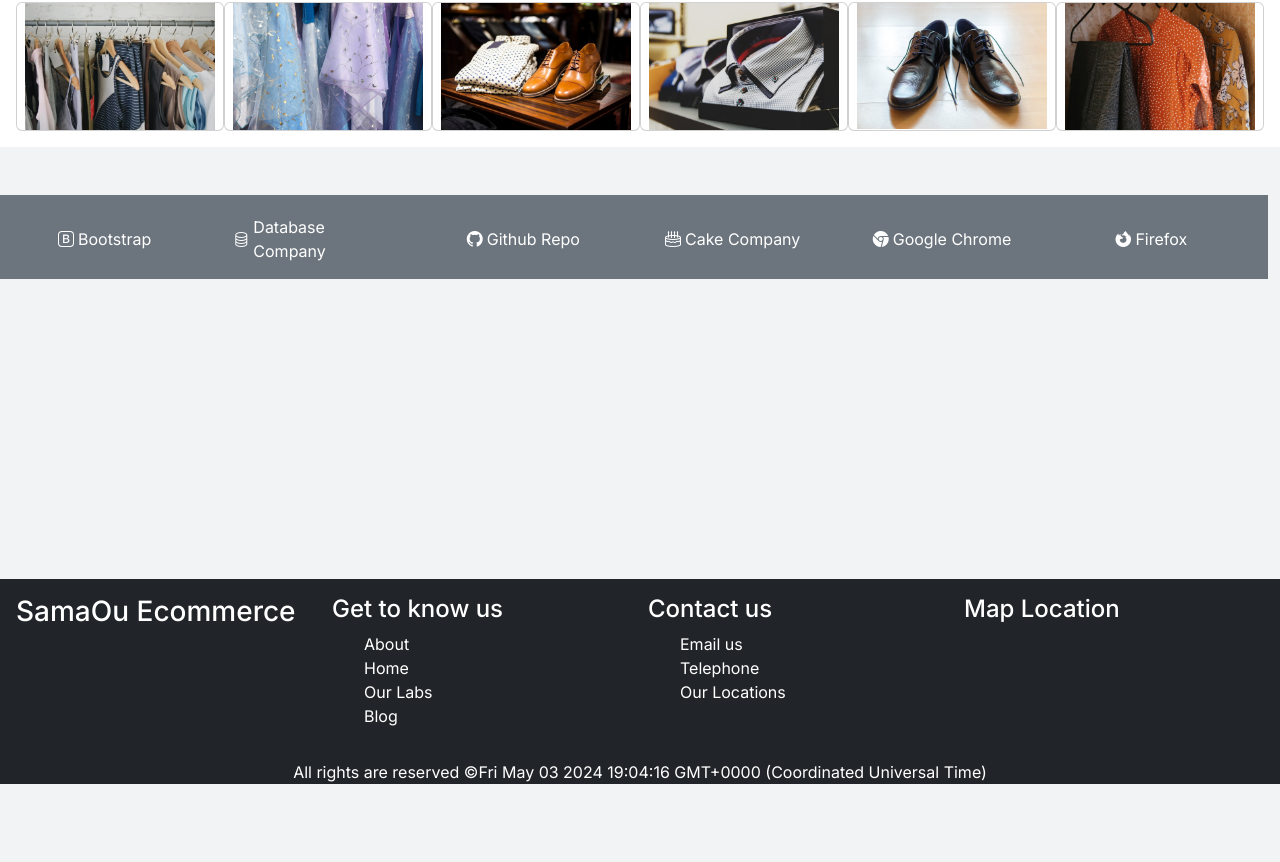
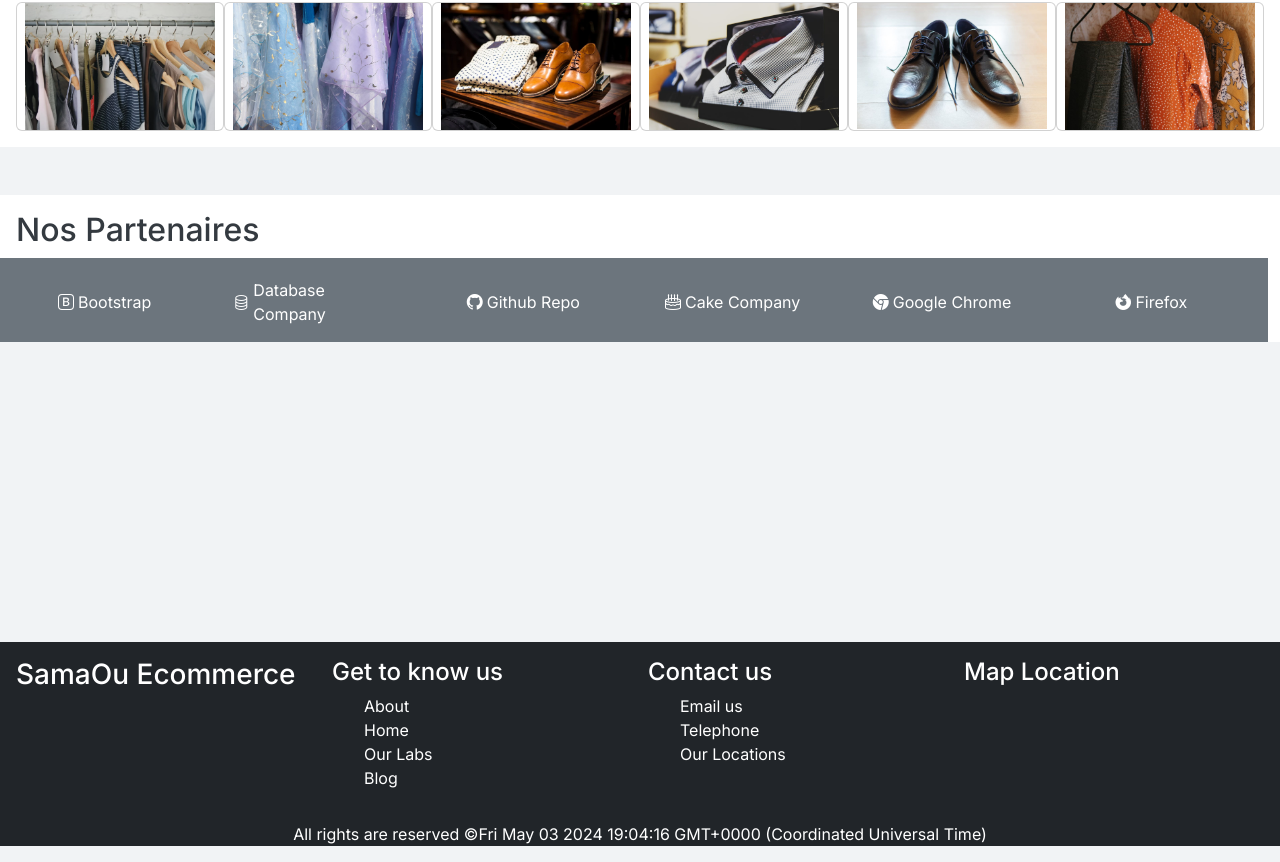
Before and after one commit to OussamaAalailiev/samaOu-Ecommerce-Front, an Angular app: page / in a window 1280 px wide. Shown: the part 1641-2503 px from the top of the page. Before the commit the page ends 2441 px from the top, so only its background shows below. Built offline with nearby package versions, Linux system fonts and the light colour scheme.

Commit message:
our brands clients section modified

```diff
--- a/src/app/our-clients/our-clients.component.html
+++ b/src/app/our-clients/our-clients.component.html
@@ -1,4 +1,7 @@
-<section class="row container-fluid flex-wrap mt-5 text-bg-secondary">
+<section class="mt-5" style="background-color: #fff">
+  <h2 class="ps-3 pt-3">Nos Partenaires</h2>
+  <!-- </section> -->
+  <section class="row container-fluid flex-wrap text-bg-secondary">
     <!-- <section class="bg-secondary mt-5 d-flex justify-content-between"> -->
     <div
       class="d-flex align-items-center justify-content-center gx-5 gy-1 col-xs-12 col-md-4 col-lg-2"
@@ -62,3 +65,4 @@
     </div>
     <!-- </section> -->
   </section>
+</section>
```
Lines whose indentation alone changed are shown as unchanged.
